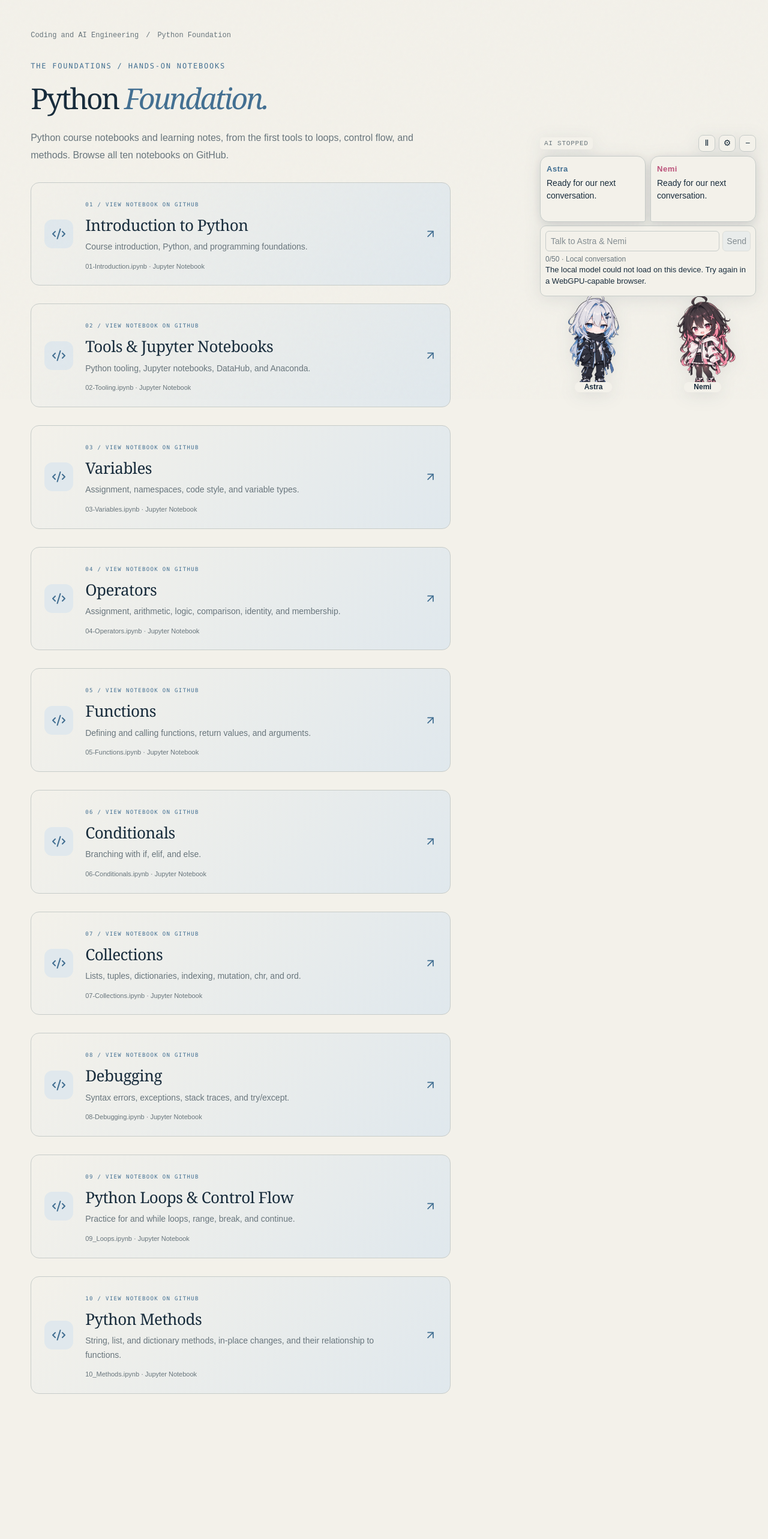
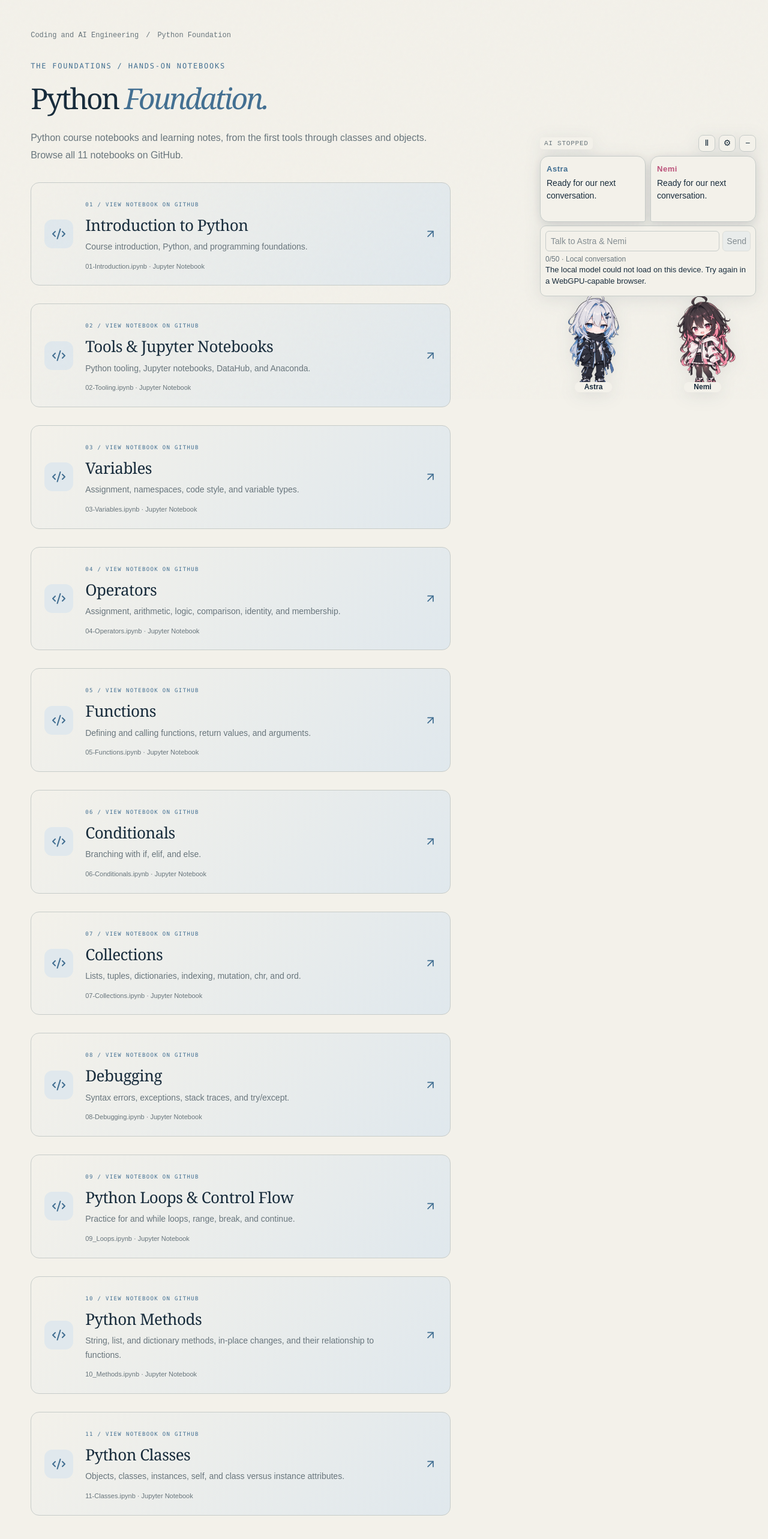
Before and after one commit to Lawson-Dong/personal-website, a Next.js app: page /coding/python-foundation in a window 1280 px wide. Shown: the part 134-2700 px from the top of the page at 60% size. Before the commit the page ends 2600 px from the top, so only its background shows below. Built offline with nearby package versions, Linux system fonts and the light colour scheme.

Commit message:
Add Python Classes notebook to Python Foundation

```diff
--- a/app/coding/python-foundation/page.tsx
+++ b/app/coding/python-foundation/page.tsx
@@ -3,7 +3,7 @@ import { ArrowUpRight, Code2 } from 'lucide-react';
 
 export const metadata = {
   title: 'Python Foundation',
-  description: 'Ten Python notebooks covering introductions, tooling, variables, operators, functions, conditionals, collections, debugging, loops, and methods.',
+  description: 'Python notebooks covering introductions, tooling, variables, operators, functions, conditionals, collections, debugging, loops, methods, and classes.',
 };
 
 const notebookBaseUrl =
@@ -59,6 +59,11 @@ const notebooks = [
     "filename": "10_Methods.ipynb",
     "title": "Python Methods",
     "description": "String, list, and dictionary methods, in-place changes, and their relationship to functions."
+  },
+  {
+    "filename": "11-Classes.ipynb",
+    "title": "Python Classes",
+    "description": "Objects, classes, instances, self, and class versus instance attributes."
   }
 ];
 
@@ -72,7 +77,7 @@ export default function PythonFoundation() {
       </nav>
       <p className="eyebrow">THE FOUNDATIONS / HANDS-ON NOTEBOOKS</p>
       <h1 className="portal-title">Python <em>Foundation.</em></h1>
-      <p className="portal-copy">Python course notebooks and learning notes, from the first tools to loops, control flow, and methods. Browse all ten notebooks on GitHub.</p>
+      <p className="portal-copy">Python course notebooks and learning notes, from the first tools through classes and objects. Browse all {notebooks.length} notebooks on GitHub.</p>
       {notebooks.map((notebook) => (
         <a className="python-notebook-link" key={notebook.filename} href={notebookBaseUrl + notebook.filename} target="_blank" rel="noopener noreferrer">
           <span className="notebook-code-icon">
```
Also changed, not shown: 1 other file (tests, documents, lock files or other folders).
